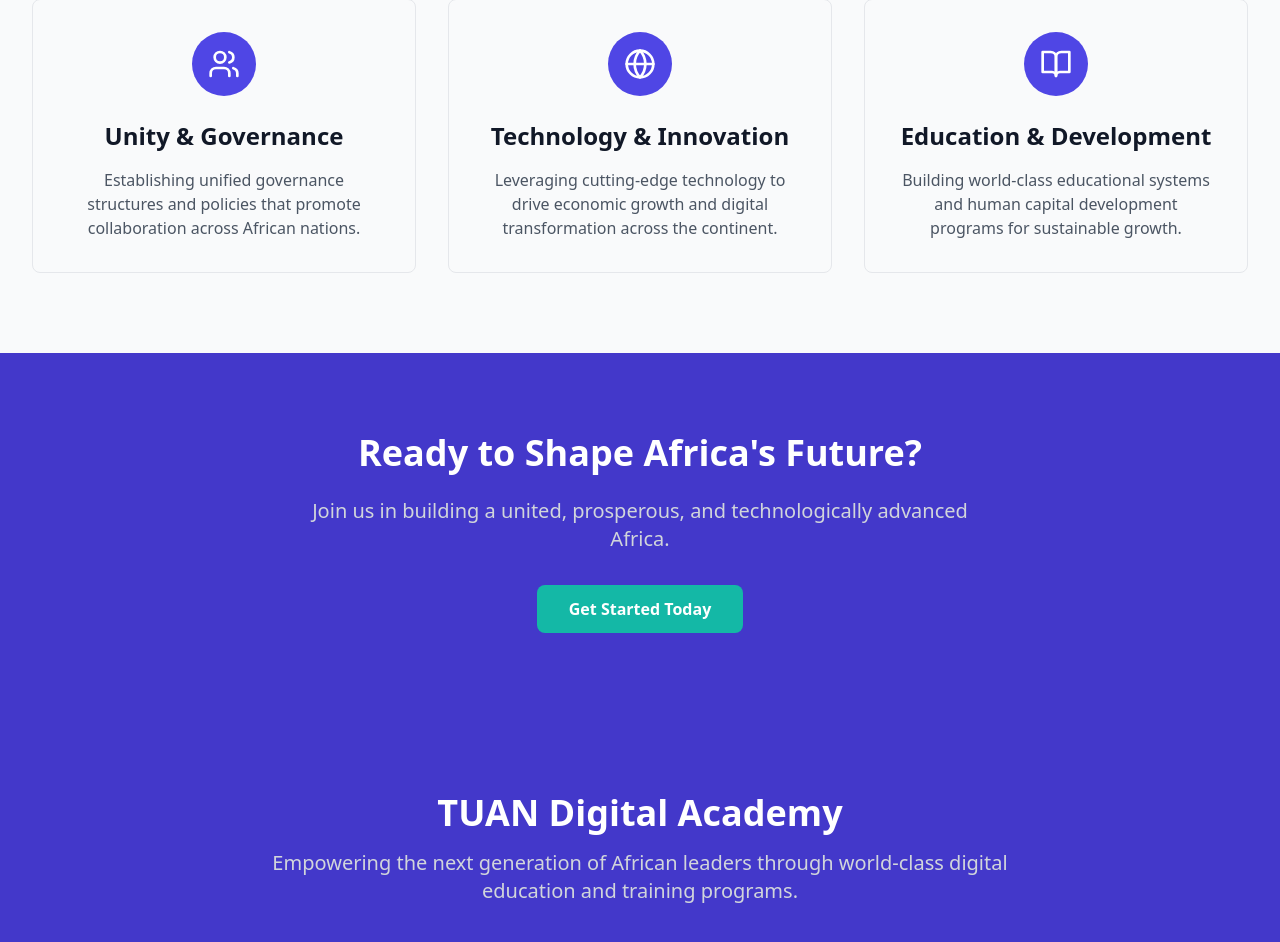
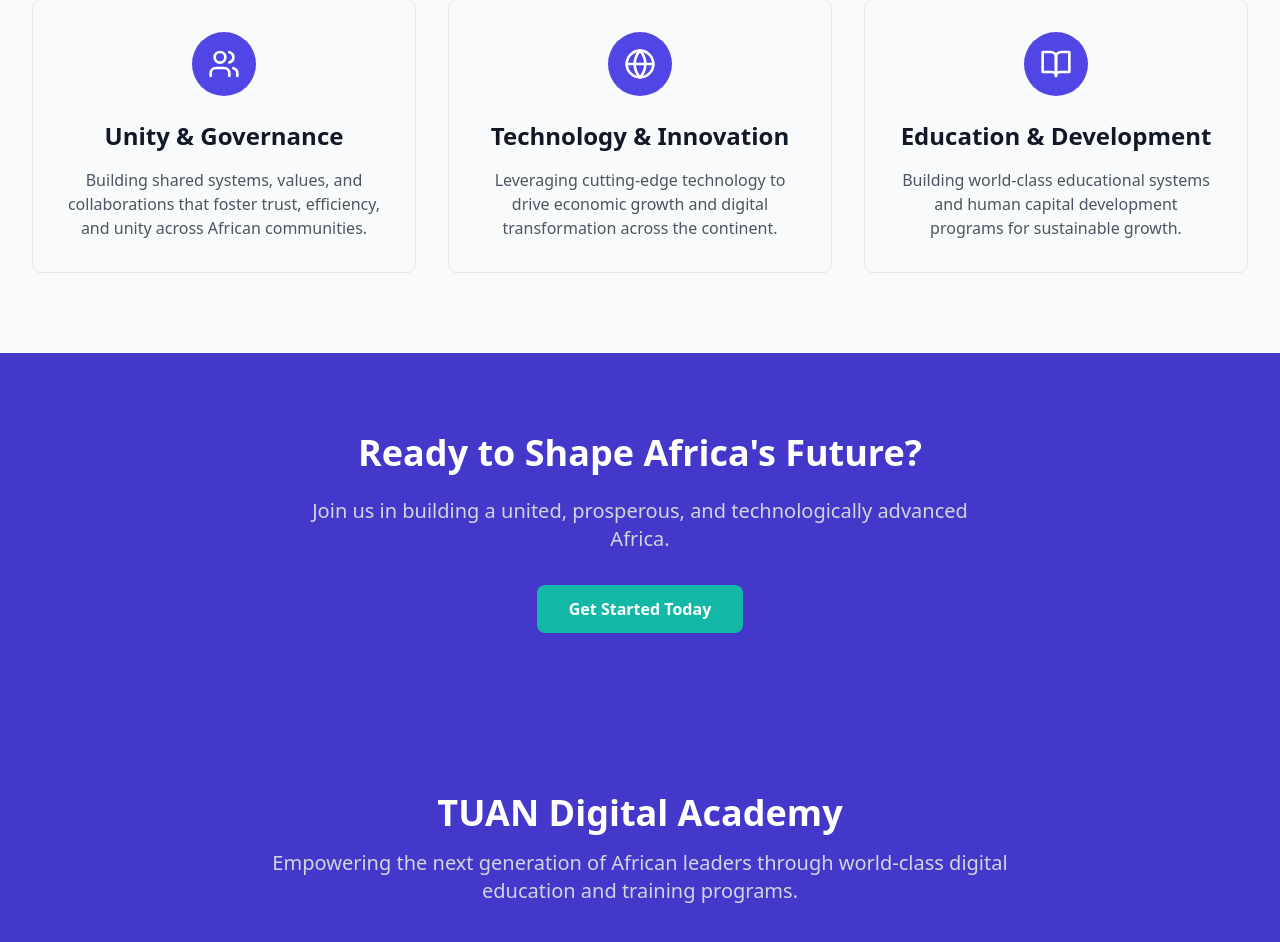
Before and after one commit to BehanganaKeneth/tuancreations, a React (Vite) app: page / in a window 1280 px wide. Shown: the part 779-1721 px from the top of the page. Built offline with nearby package versions, Linux system fonts and the light colour scheme.

Commit message:
Update HomePage.tsx
edited unity and governance pillar

```diff
--- a/src/pages/HomePage.tsx
+++ b/src/pages/HomePage.tsx
@@ -71,7 +71,7 @@ const HomePage = memo(() => {
               </div>
               <h3 className="text-2xl font-bold text-gray-900 mb-4">Unity & Governance</h3>
               <p className="text-gray-600">
-                Establishing unified governance structures and policies that promote collaboration across African nations.
+                Building shared systems, values, and collaborations that foster trust, efficiency, and unity across African communities.
               </p>
             </div>
 
```
